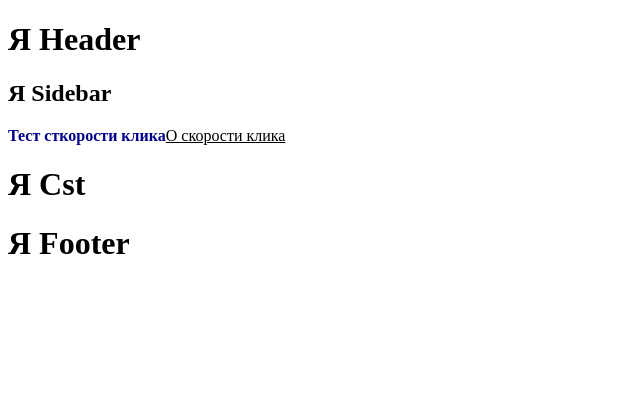
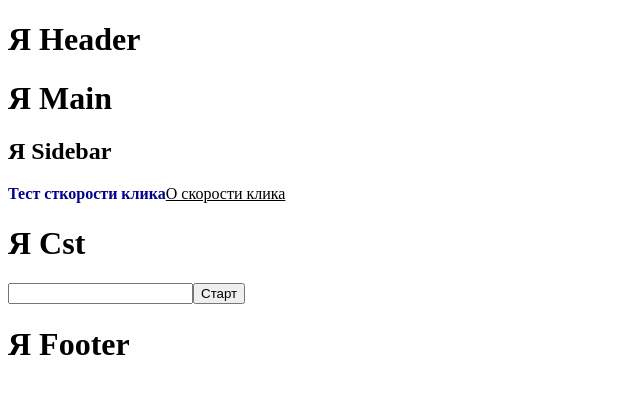
Before and after one commit to ZerruKun/pet-1-click-speed-test, a React (Create React App) app: page / in a window 1280 px wide. Shown: the top 394 px of the page, without its empty margins (0-640 px from the left). Built offline with nearby package versions, Linux system fonts and the light colour scheme.

Commit message:
Оптимизация роутинга. Добавление Mobx. Элементы в cst.

```diff
--- a/package.json
+++ b/package.json
@@ -6,6 +6,8 @@
     "@testing-library/jest-dom": "^5.16.5",
     "@testing-library/react": "^13.3.0",
     "@testing-library/user-event": "^13.5.0",
+    "mobx": "^6.6.1",
+    "mobx-react-lite": "^3.4.0",
     "react": "^18.2.0",
     "react-dom": "^18.2.0",
     "react-router-dom": "^6.3.0",
--- a/src/App.js
+++ b/src/App.js
@@ -1,23 +1,17 @@
 import React from "react";
-import { Route, Routes } from "react-router-dom";
+import { BrowserRouter } from 'react-router-dom';
 import Header from "./components/header/Header"
 import Footer from "./components/footer/Footer"
-import Sidebar from "./components/sidebar/Sidebar"
-import Cst from "./pages/cst/Cst"
-import AboutCst from "./pages/aboutCst/AboutCst"
+import Main from "./components/main/Main";
 
 const App = () => {
   return (
     <div>
-      {console.log("я отрендерился целиком")}
+      {console.log("отрендерился App")}
       <Header />
-      <Sidebar />
-      <Routes>
-        <Route path="/" element={<Cst />} />
-        <Route path="*" element={<Cst />} />
-        <Route path="/cst" element={<Cst />} />
-        <Route path="/about" element={<AboutCst />} />
-      </Routes>
+      <BrowserRouter>
+        <Main />
+      </BrowserRouter>
       <Footer />
     </div>
   );
--- a/src/components/main/Main.jsx
+++ b/src/components/main/Main.jsx
@@ -1,9 +1,20 @@
 import React from 'react'
+import { Route, Routes } from "react-router-dom";
+import Cst from "../../pages/cst/Cst"
+import AboutCst from "../../pages/aboutCst/AboutCst"
+import Sidebar from "../sidebar/Sidebar"
 
 const Main = () => {
   return (
     <div>
-
+      {console.log("отрендерился Main")}
+      <h1>Я Main</h1>
+      <Sidebar />
+      <Routes>
+        <Route path="/" element={<Cst />} />
+        <Route path="*" element={<Cst />} />
+        <Route path="/about" element={<AboutCst />} />
+      </Routes>
     </div>
   )
 }
--- a/src/index.js
+++ b/src/index.js
@@ -1,11 +1,8 @@
 import React from 'react';
 import ReactDOM from 'react-dom/client';
-import { BrowserRouter } from 'react-router-dom';
 import App from './App';
 
 const root = ReactDOM.createRoot(document.getElementById('root'));
 root.render(
-  <BrowserRouter>
     <App />
-  </BrowserRouter>
 );
--- a/src/pages/cst/Cst.jsx
+++ b/src/pages/cst/Cst.jsx
@@ -1,12 +1,17 @@
-import React from 'react'
+import React from "react";
+import CstClickButton from "./cstClickButton/CstClickButton";
+import CstInput from "./cstInput/CstInput"
 
 const Cst = () => {
+
   return (
     <div>
       {console.log("отрендерился Cst")}
       <h1>Я Cst</h1>
+      <CstInput />
+      <CstClickButton />
     </div>
   )
 }
 
-export default Cst
+export default React.memo(Cst);
--- /dev/null
+++ b/src/pages/cst/cstClickButton/CstClickButton.jsx
@@ -0,0 +1,9 @@
+import React from 'react'
+
+const CstClickButton = () => {
+  return (
+    <button>Старт</button>
+  )
+}
+
+export default CstClickButton
--- /dev/null
+++ b/src/pages/cst/cstInput/CstInput.jsx
@@ -0,0 +1,15 @@
+import { observer } from 'mobx-react-lite'
+import React from 'react'
+import time from '../../../store/time'
+
+const CstInput = observer(() => {
+  return (
+    <input value={time.startTime} onChange={(e) => {
+        time.setStartTime(e.target.value);
+        console.log("Меняется время")
+        }
+    }/>
+  )
+})
+
+export default CstInput
--- /dev/null
+++ b/src/store/time.js
@@ -0,0 +1,14 @@
+import { makeAutoObservable } from "mobx";
+
+class Time {
+    startTime = ""
+    constructor() {
+        makeAutoObservable(this);
+    }
+
+    setStartTime(value) {
+        this.startTime = value;
+    }
+}
+
+export default new Time();
```
Also changed, not shown: 1 other file (tests, documents, lock files or other folders).
